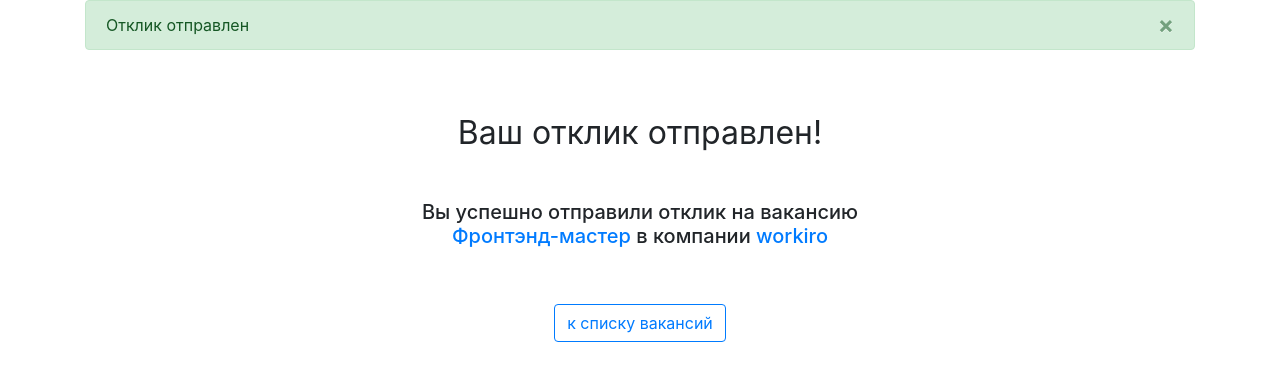
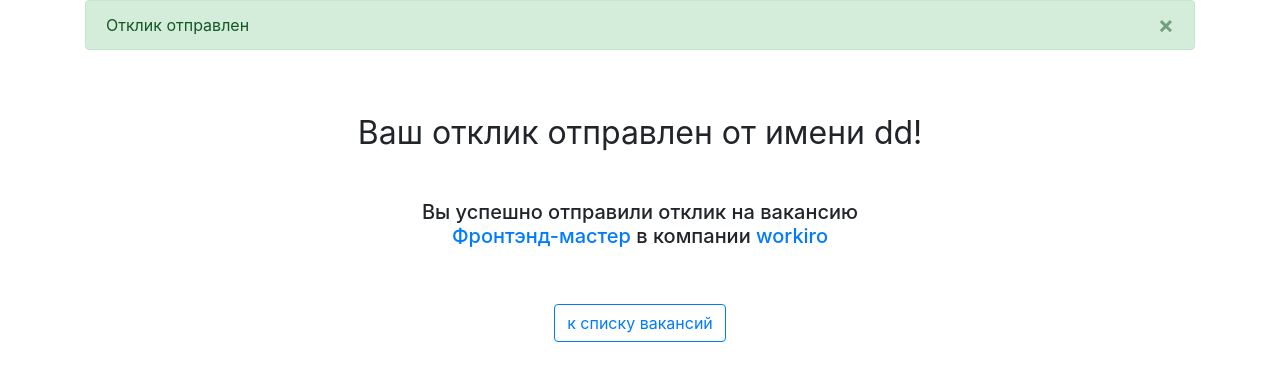
Before and after one commit to PolinaDoos/vacancies_project, a Django app: page /vacancies/6/send in a window 1280 px wide. Shown: the part 144-525 px from the top of the page. Run offline with Django 4.2, Linux system fonts and the light colour scheme; a user stored in the database is signed in; data comes from the database, SQL or seed files in the repository; both versions use the stored data as it was after the commit; some libraries are stand-ins or nearby versions.

Commit message:
Added sender name

```diff
--- a/vacancies/templates/send_application.html
+++ b/vacancies/templates/send_application.html
@@ -2,7 +2,7 @@
 {% block container %}
 
 <section class="my-5 pt-3">
-    <h2 class="h2 font-weight-normal text-center mb-5">Ваш отклик отправлен!</h2>
+    <h2 class="h2 font-weight-normal text-center mb-5">Ваш отклик отправлен от имени {{ sender }}!</h2>
         <div class="row justify-content-center mb-0">
             <h5 class="col-6 text-center">
                  Вы успешно отправили отклик на вакансию
--- a/vacancies/views.py
+++ b/vacancies/views.py
@@ -112,8 +112,10 @@ def vacancy(request, vacancy_id):
 
 def send_application(request, vacancy_id):
     messages.success(request, 'Отклик отправлен')
+    sender = Application.objects.filter(user=request.user).last().written_username
     context = {
-        'vacancy_data': Vacancy.objects.get(id=vacancy_id)
+        'vacancy_data': Vacancy.objects.get(id=vacancy_id),
+        'sender': sender,
     }
     return render(request, 'send_application.html', context)
 
```
Also changed, not shown: db.sqlite3.
